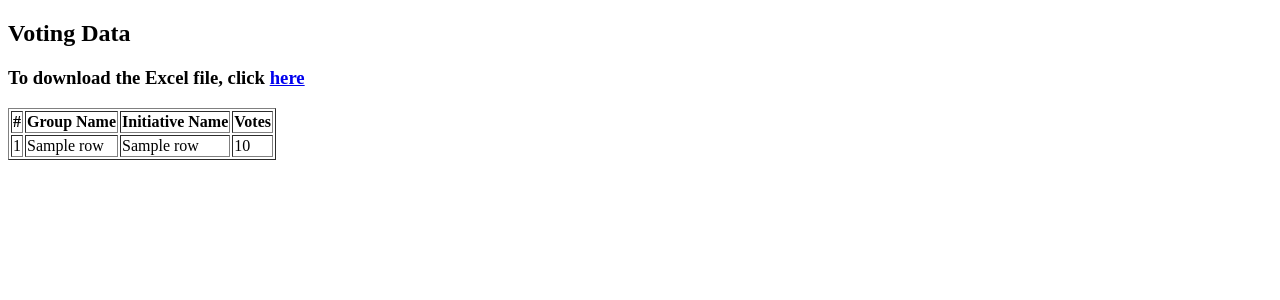
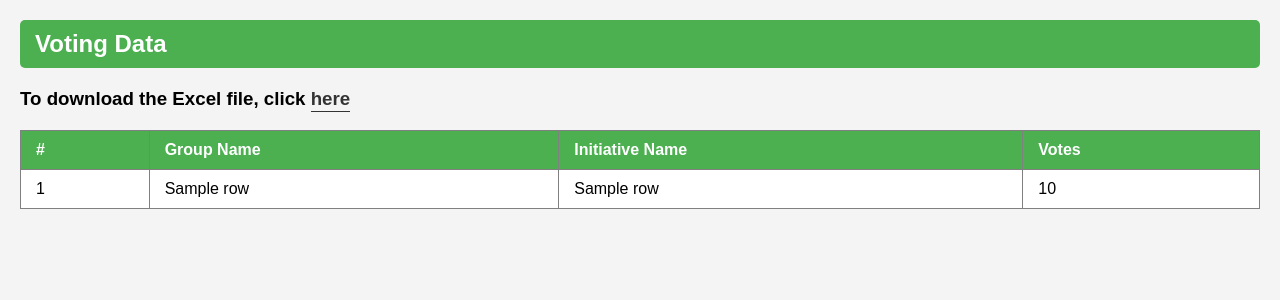
Before and after one commit to samuelbud/common_scraping, a Flask app: template templates/index.html in a window 1280 px wide. Shown: the top 300 px of the page. Run offline with Flask 3, Linux system fonts and the light colour scheme; the template is opened without the code that fills it: most values are stand-ins (such as "Sample title", 1, 10 or a date in 2020).

Commit message:
added some css

```diff
--- /dev/null
+++ b/static/css/styles.css
@@ -0,0 +1,58 @@
+body, h2, h3, table {
+    margin: 0;
+    padding: 0;
+    font-family: Arial, sans-serif;
+}
+
+body {
+    background-color: #f4f4f4;
+    padding: 20px;
+}
+
+h2 {
+    background-color: #4CAF50;
+    color: white;
+    padding: 10px 15px;
+    border-radius: 5px;
+    margin-bottom: 20px;
+}
+
+h3 {
+    margin-bottom: 20px;
+}
+
+h3 a {
+    color: #333;
+    text-decoration: none;
+    border-bottom: 1px solid #333;
+    padding-bottom: 2px;
+}
+
+h3 a:hover {
+    color: #4CAF50;
+    border-color: #4CAF50;
+}
+
+table {
+    width: 100%;
+    border-collapse: collapse;
+    background-color: white;
+}
+
+thead {
+    background-color: #4CAF50;
+    color: white;
+}
+
+th, td {
+    padding: 10px 15px;
+    text-align: left;
+}
+
+tbody tr:nth-child(even) {
+    background-color: #f2f2f2;
+}
+
+tbody tr:hover {
+    background-color: #ddd;
+}
--- a/templates/index.html
+++ b/templates/index.html
@@ -1,6 +1,7 @@
 <!DOCTYPE html>
 <html lang="en">
 <head>
+    <link rel="stylesheet" href="{{ url_for('static', filename='css/styles.css') }}">
     <meta charset="UTF-8">
     <meta name="viewport" content="width=device-width, initial-scale=1.0">
     <title>Votes Data</title>
```
